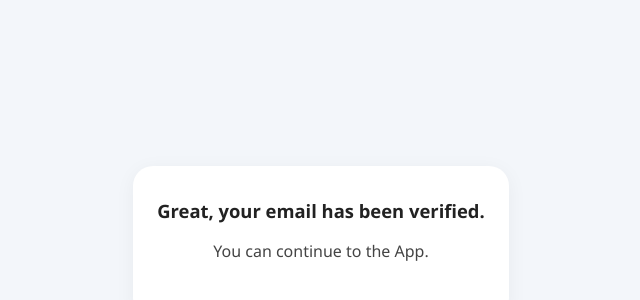
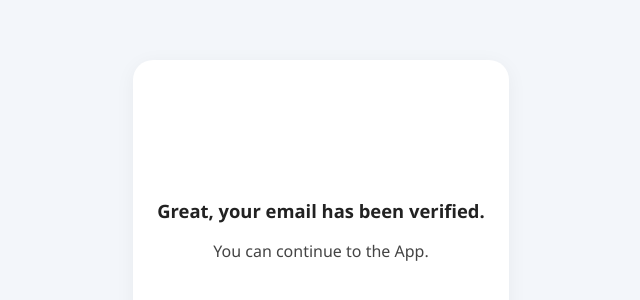
Before and after one commit to chirag9710/email_verify, a plain HTML site: page index.html in a window 1280 px wide. Shown: the part 158-458 px from the top of the page, 319-959 px from the left. Drawn offline with Linux system fonts and the light colour scheme.

Commit message:
Update index.html

```diff
--- a/index.html
+++ b/index.html
@@ -22,6 +22,11 @@
   text-align: center;
   max-width: 350px;
   overflow: hidden;
+
+  display: flex;
+  flex-direction: column;
+  justify-content: center;
+  height: 300px;
 }
     .container img {
       width: 80px;
```
Lines whose indentation alone changed are shown as unchanged.
